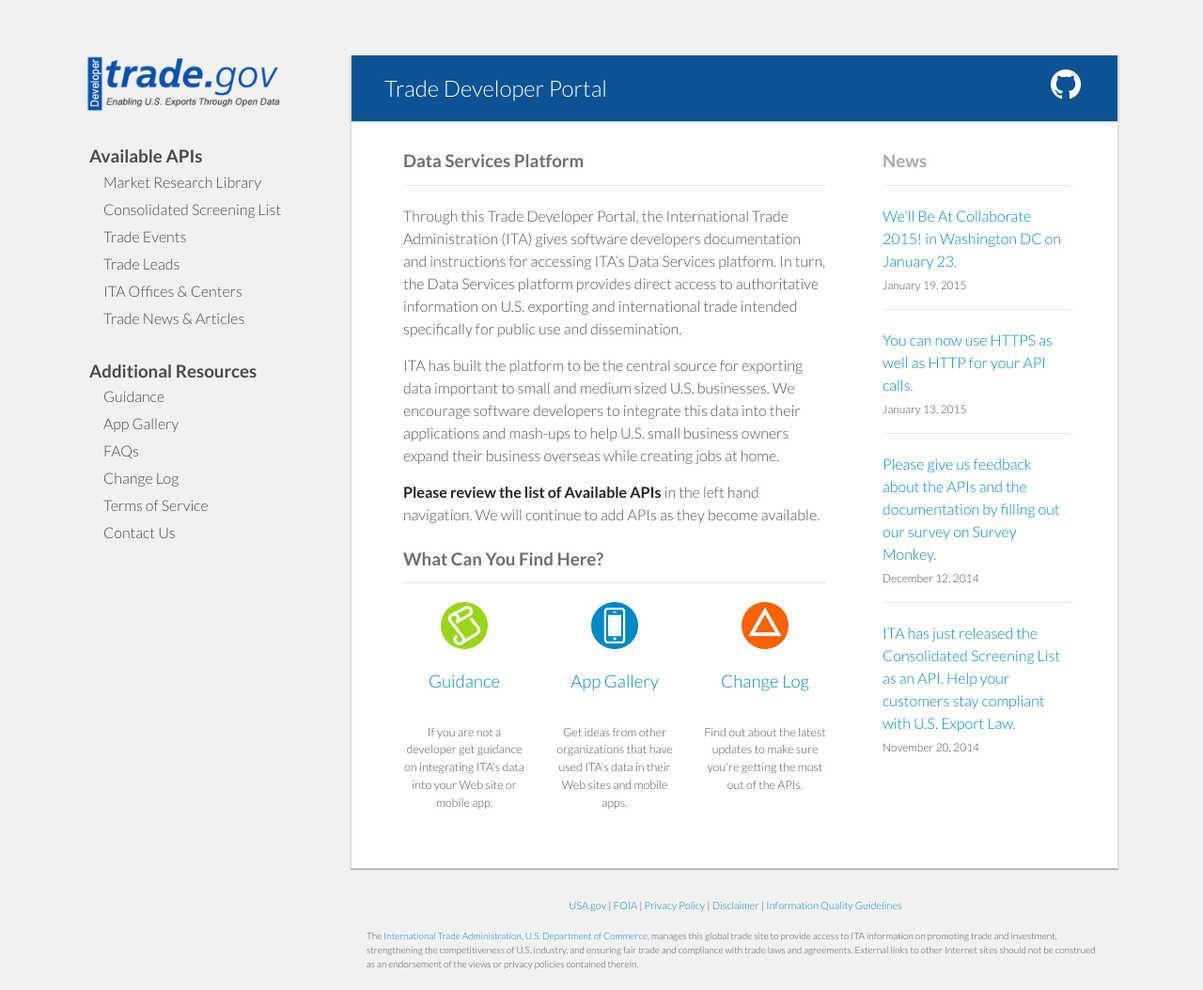
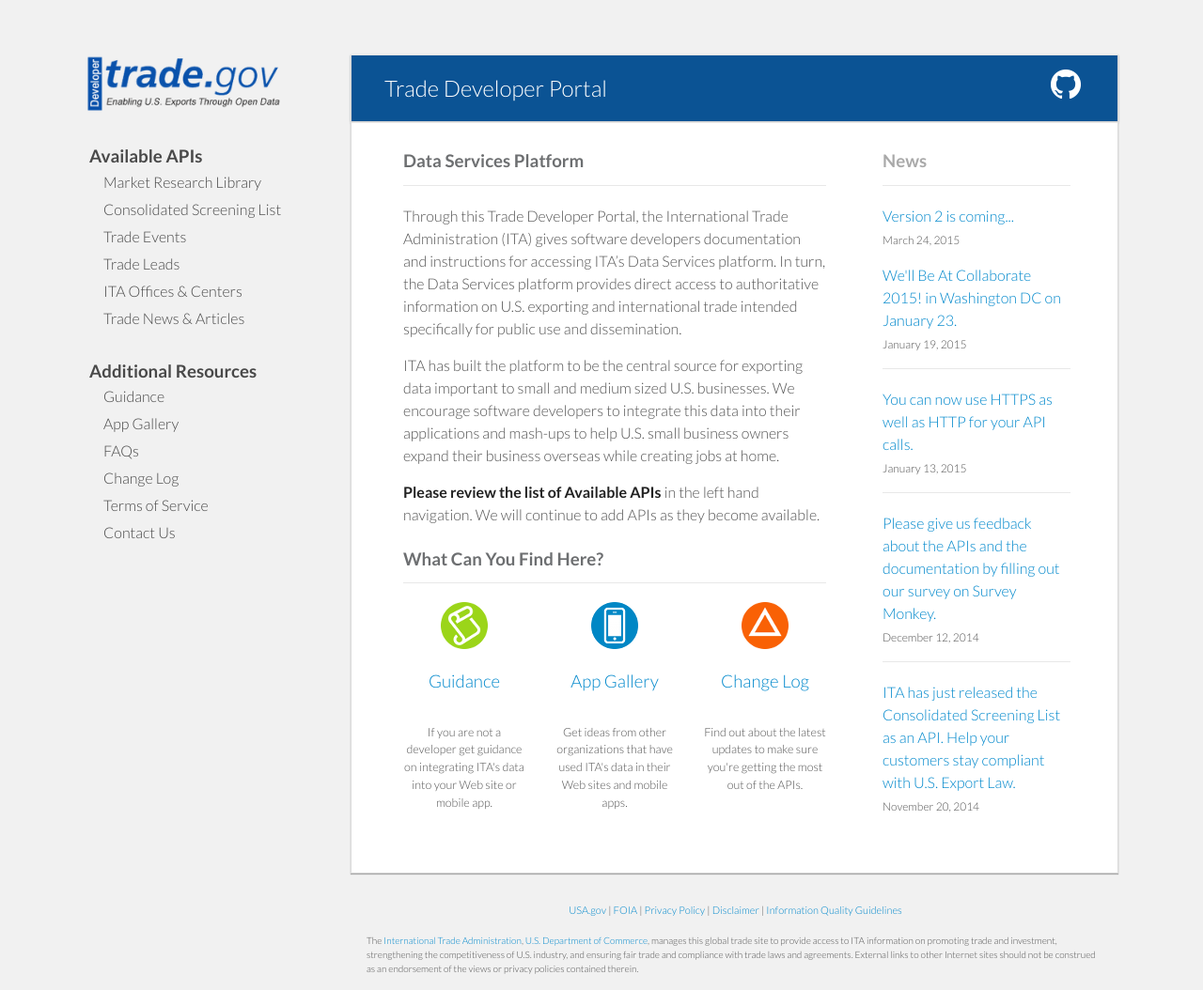
Before and after one commit to InternationalTradeAdministration/developerportal, a Jekyll site: the page index.html, which Jekyll copies as it is, in a window 1280 px wide and 1054 px high. Shown: the whole window at 94% size. Built offline with Jekyll 4.4.1, drawn with Linux system fonts in a browser that asks for light colours; nearby versions of some CDN libraries.

Commit message:
Added news

```diff
--- a/index.html
+++ b/index.html
@@ -115,13 +115,21 @@
 
 		<!--news line 1-->
 		<p>
+		<a href="https://github.com/InternationalTradeAdministration/developerportal/wiki/Version-2-is-Coming...">
+		<p class="news">Version 2 is coming...</p>
+		</a>
+		<h7>March 24, 2015</h7>
+		</p>
+
+		<!--news line 2-->
+		<p>
 		<a href="https://github.com/InternationalTradeAdministration/developerportal/wiki/We%27ll-Be-At-Collaborate-2015!-on-January-23">
 		<p class="news">We'll Be At Collaborate 2015! in Washington DC on January 23.</p>
 		</a>
 		<h7>January 19, 2015</h7>
 		</p>
 
-		<!--news line 2-->
+		<!--news line 3-->
 		<p class="list">
 		<a href="https://github.com/InternationalTradeAdministration/developerportal/wiki/You-Can-Now-Use-HTTPS-for-Your-Calls">
 		<p class="news">You can now use HTTPS as well as HTTP for your API calls.</p>
@@ -129,7 +137,7 @@
 		<h7>January 13, 2015</h7>
 		</p>
 
-		<!--news line 3-->
+		<!--news line 4-->
 		<p class="list">
 		<a href="https://www.surveymonkey.com/s/LYVLXW9">
 		<p class="news">Please give us feedback about the APIs and the documentation by filling out our survey on Survey Monkey.</p>
@@ -137,7 +145,7 @@
 		<h7>December 12, 2014</h7>
 		</p>
 
-		<!--news line 4-->
+		<!--news line 5-->
 		<p class="list">
 		<a href="http://developer.trade.gov/consolidated-screening-list.html">
 		<p class="news">ITA has just released the Consolidated Screening List as an API. Help your customers stay compliant with U.S. Export Law.</p>
```
